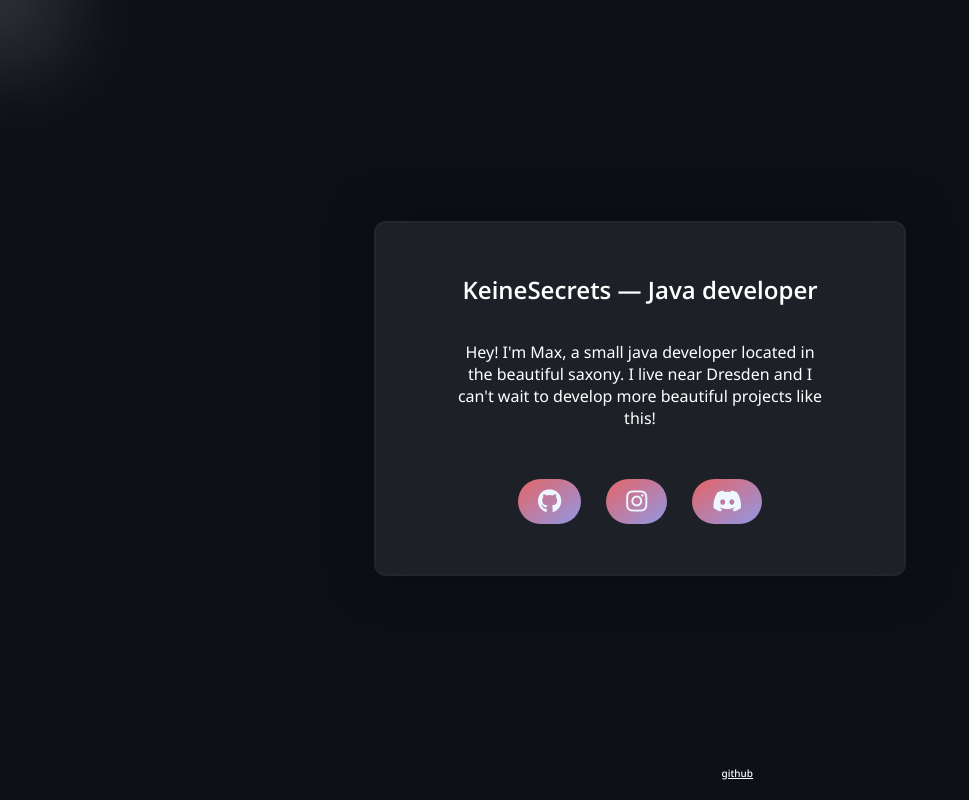
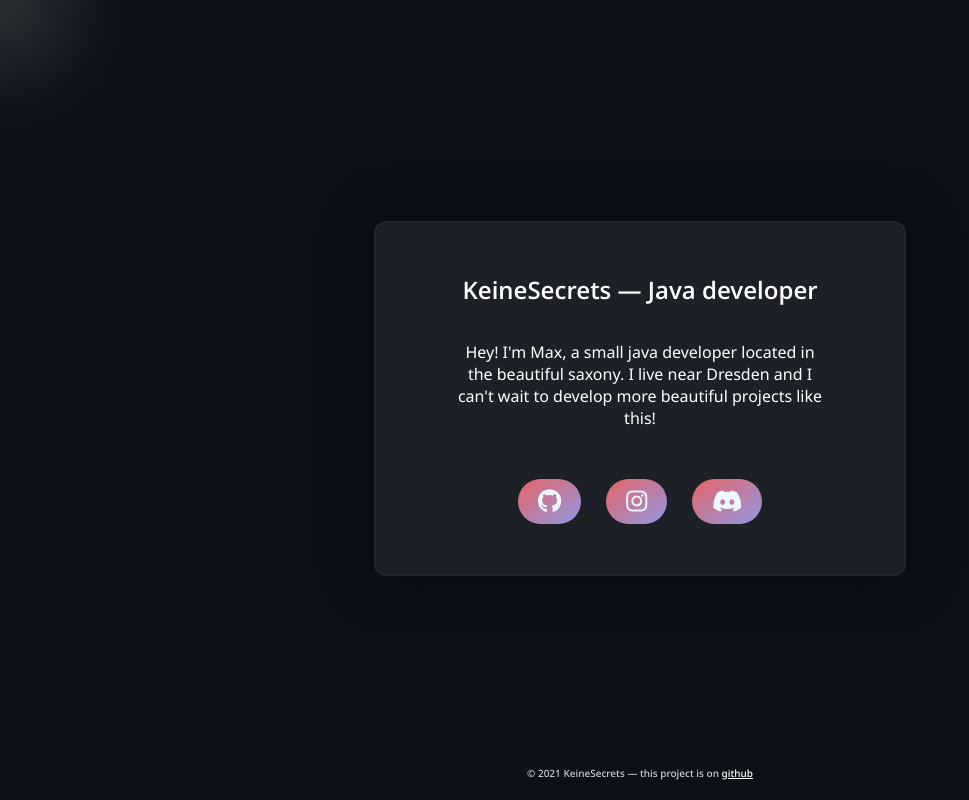
Before and after one commit to whynotmax/Portfolio, a plain HTML site: page index.html in a window 1280 px wide. Shown: the whole page, without its empty margins (0-969 px from the left). Drawn offline with Linux system fonts and the light colour scheme.

Commit message:
Update index.css

```diff
--- a/assets/style/index.css
+++ b/assets/style/index.css
@@ -133,8 +133,8 @@ footer {
     left: 0;
     width: 100%;
     padding: 10px 0;
-    background-color: #0d1117;
-    color: transparent;
+    background-color: transparent;
+    color: #c9d1d9;
     text-align: center;
 }
 
```
